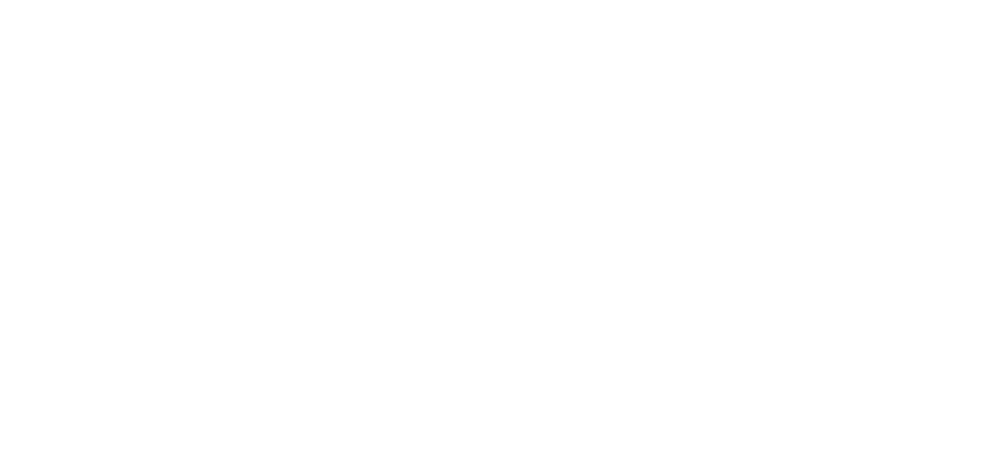
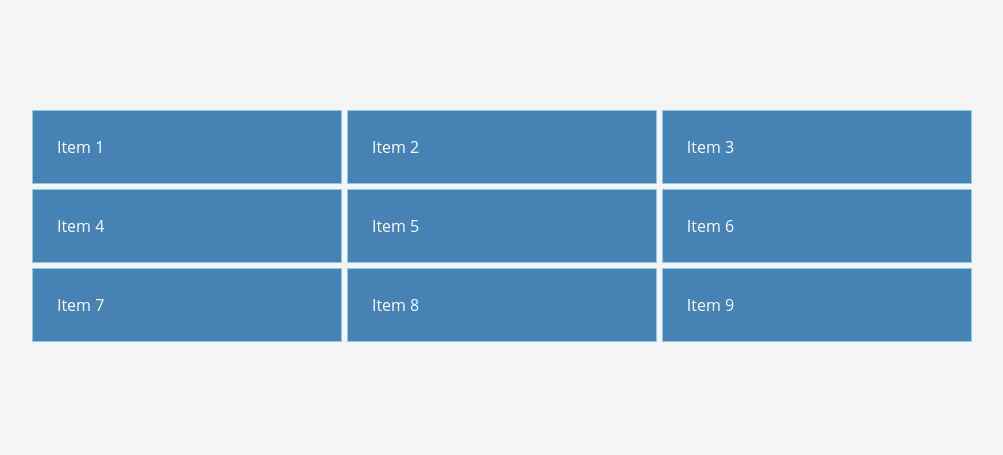
Before and after one commit to StevenMedia/CSSGridCrashCourse, a plain HTML site: page index.html in a window 1280 px wide. Shown: the whole page, without its empty margins (138-1141 px from the left). Drawn offline with Linux system fonts and the light colour scheme.

Commit message:
First Half of Tutorial

```diff
--- a/CSS/main.scss
+++ b/CSS/main.scss
@@ -0,0 +1,52 @@
+* {
+   box-sizing: border-box;
+   padding: 0;
+   margin: 0;
+ }
+
+ body {
+   font-family: 'Open Sans', sans-serif;
+   font-size: 16px;
+   line-height: 1.5;
+   color: #333;
+   background: #f5f5f5;
+ }
+
+ .container {
+   max-width: 960px;
+   margin: 100px auto;
+   padding: 10px;
+   display: grid;
+   grid-template-columns: repeat(3, 1fr);
+   gap: .3em;
+ }
+
+ .item {
+    background: steelblue;
+    color: white;
+    font-size: 1rem;
+    padding: 1.5em;
+    border: skyblue 1px solid;
+ }
+
+
+//  .item:nth-of-type(1) {
+//    background: #000;
+//    grid-column: 1 / 3;
+//  }
+
+//  .item:nth-of-type(3) {
+//    background: #333;
+//    grid-row: 2 / 4;
+//  }
+
+//  .item:nth-of-type(4) {
+//    background: #333;
+//    grid-row: 2 / 4;
+//  }
+
+@media (max-width: 500px) {
+   .container {
+     grid-template-columns: 1fr;
+   }
+ }
--- a/index.html
+++ b/index.html
@@ -0,0 +1,23 @@
+<!DOCTYPE html>
+<html lang="en-us">
+<head>
+   <meta charset="UTF-8">
+   <meta http-equiv="X-UA-Compatible" content="IE=edge">
+   <meta name="viewport" content="width=device-width, initial-scale=1.0">
+   <link rel="stylesheet" href="dist/main.css">
+   <title>CSS Grid Crash Course</title>
+</head>
+<body>
+   <div class="container">
+      <div class="item">Item 1</div>
+      <div class="item">Item 2</div>
+      <div class="item">Item 3</div>
+      <div class="item">Item 4</div>
+      <div class="item">Item 5</div>
+      <div class="item">Item 6</div>
+      <div class="item">Item 7</div>
+      <div class="item">Item 8</div>
+      <div class="item">Item 9</div>
+   </div>
+</body>
+</html>
```
Also changed, not shown: dist/main.css, 1 other file.
